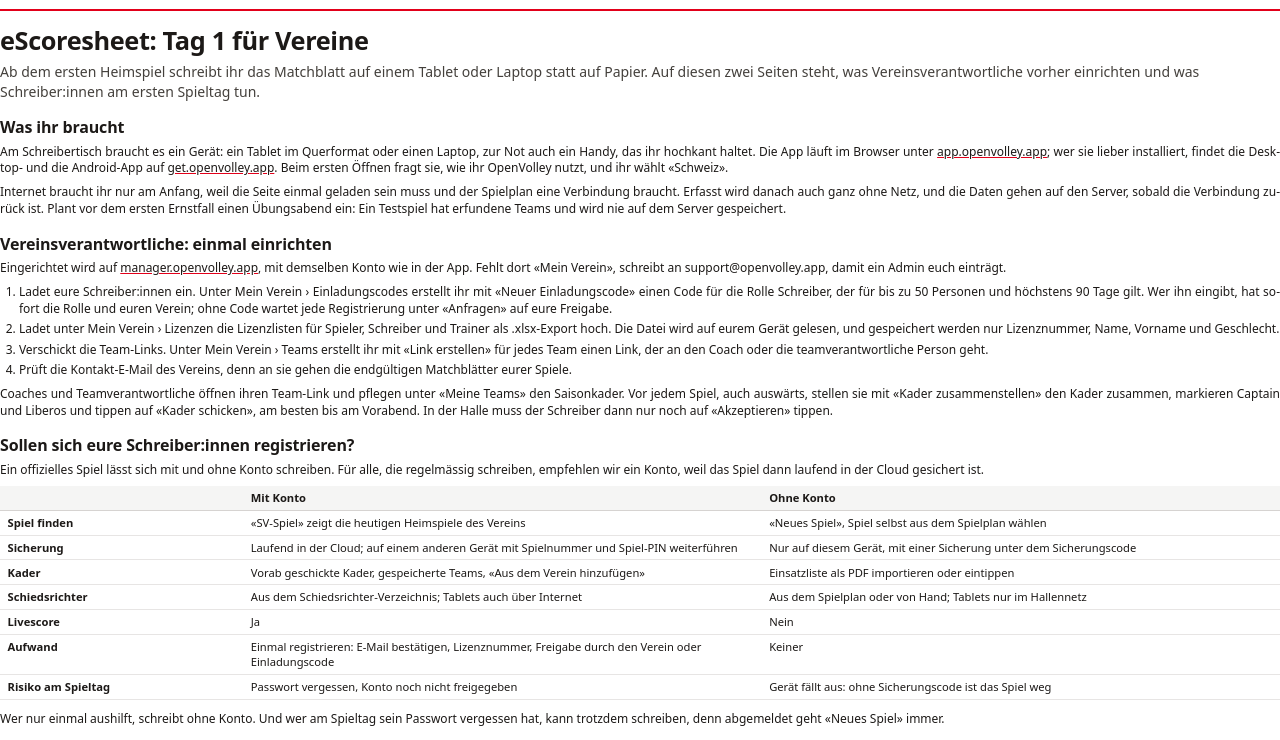
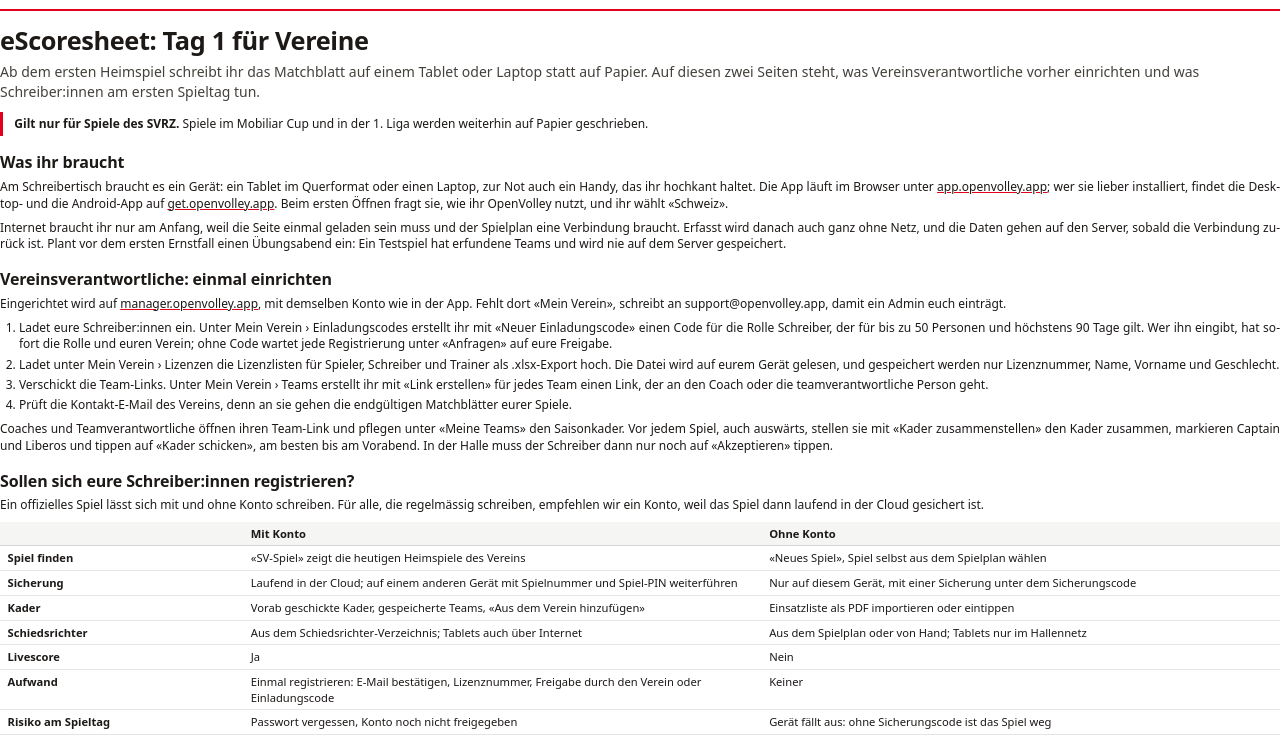
Before and after one commit to Lucanepa/openvolley_home, a website: page support/guides/src/club-day-one-de.html in a window 1280 px wide. Shown: the part 33-773 px from the top of the page. Drawn offline with Linux system fonts and the light colour scheme; a web font is replaced by a local one.

Commit message:
support: clubs-first guide says it is for SVRZ games only
Co-Authored-By: Claude Opus 5.5 <noreply@anthropic.com>

```diff
--- a/support/guides/src/club-day-one-de.html
+++ b/support/guides/src/club-day-one-de.html
@@ -10,6 +10,7 @@
 
 <h1>eScoresheet: Tag 1 für Vereine</h1>
 <p class="lead">Ab dem ersten Heimspiel schreibt ihr das Matchblatt auf einem Tablet oder Laptop statt auf Papier. Auf diesen zwei Seiten steht, was Vereinsverantwortliche vorher einrichten und was Schreiber:innen am ersten Spieltag tun.</p>
+<p class="scope"><b>Gilt nur für Spiele des SVRZ.</b> Spiele im Mobiliar Cup und in der 1. Liga werden weiterhin auf Papier geschrieben.</p>
 
 <h2>Was ihr braucht</h2>
 <p>Am Schreibertisch braucht es ein Gerät: ein Tablet im Querformat oder einen Laptop, zur Not auch ein Handy, das ihr hochkant haltet. Die App läuft im Browser unter <a href="https://app.openvolley.app">app.openvolley.app</a>; wer sie lieber installiert, findet die Desktop- und die Android-App auf <a href="https://get.openvolley.app">get.openvolley.app</a>. Beim ersten Öffnen fragt sie, wie ihr OpenVolley nutzt, und ihr wählt «Schweiz».</p>
--- a/support/guides/src/club-day-one.css
+++ b/support/guides/src/club-day-one.css
@@ -35,3 +35,4 @@ td { width: 40.5%; }
 .page2 { break-before: page; }
 .box { background: #f5f5f4; border-radius: 2mm; padding: 2.5mm 4mm 1mm; margin-top: 3mm; break-inside: avoid; }
 .box h2 { margin-top: 0; }
+.scope { border-left: 3px solid #e2001a; padding: 1mm 0 1mm 3mm; margin: 0 0 3mm; text-align: left; }
```
Also changed, not shown: support/guides/src/club-day-one-en.html (+1 -0 lines), 2 other files.
